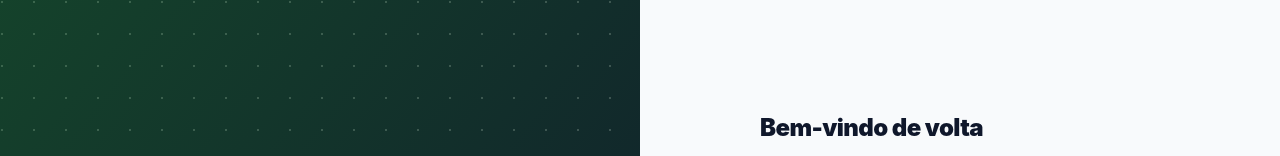
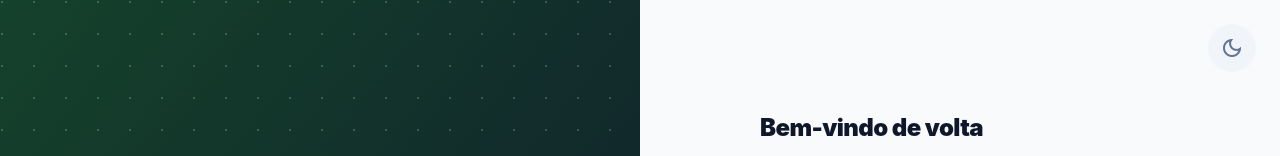
Before and after one commit to Tnunesjoaquim/GerencialHome, a Next.js app: page /login in a window 1280 px wide. Shown: the top 156 px of the page. Built offline with nearby package versions, Linux system fonts and the light colour scheme.

Commit message:
Feat: Add Dark Mode toggle to Login and bypass Chrome password breached warning

```diff
--- a/app/login/actions.ts
+++ b/app/login/actions.ts
@@ -9,7 +9,7 @@ export async function login(formData: FormData) {
 
     const data = {
         email: formData.get('email') as string,
-        password: formData.get('password') as string,
+        password: formData.get('access_key') as string,
     }
 
     const { error } = await supabase.auth.signInWithPassword(data)
@@ -25,8 +25,8 @@ export async function login(formData: FormData) {
 export async function signup(formData: FormData) {
     const supabase = await createClient()
 
-    const password = formData.get('password') as string;
-    const confirmPassword = formData.get('confirm_password') as string;
+    const password = formData.get('access_key') as string;
+    const confirmPassword = formData.get('confirm_access_key') as string;
 
     const avatarFile = formData.get('avatar') as File | null;
 
--- a/app/login/page.tsx
+++ b/app/login/page.tsx
@@ -2,8 +2,9 @@
 
 import { login, signup } from './actions'
 import { motion, AnimatePresence } from 'framer-motion'
-import { Suspense, useState } from 'react'
+import { Suspense, useState, useEffect } from 'react'
 import { useSearchParams } from 'next/navigation'
+import { useTheme } from '@/hooks/useTheme'
 
 function LoginContent() {
     const searchParams = useSearchParams()
@@ -11,6 +12,10 @@ function LoginContent() {
 
     const [isLogin, setIsLogin] = useState(true)
     const [avatarFile, setAvatarFile] = useState<File | null>(null)
+    const { theme, toggleTheme } = useTheme()
+    const [mounted, setMounted] = useState(false)
+
+    useEffect(() => { setMounted(true) }, [])
 
     // For signup, we don't strictly need to upload the file here on the client because
     // we can pass it via FormData to our server action.
@@ -45,6 +50,15 @@ function LoginContent() {
 
             {/* Right Side - Form */}
             <div className="w-full lg:w-1/2 flex items-center justify-center p-8 sm:p-12 relative overflow-y-auto max-h-screen scrollbar-thin">
+                {mounted && (
+                    <button
+                        onClick={toggleTheme}
+                        className="absolute top-6 right-6 p-3 rounded-full bg-slate-100 dark:bg-zinc-800 text-slate-500 dark:text-zinc-400 hover:bg-slate-200 dark:hover:bg-zinc-700 transition-colors z-50 flex items-center justify-center"
+                        title="Alternar Modo Noturno"
+                    >
+                        <span className="material-symbols-outlined">{theme === 'dark' ? 'light_mode' : 'dark_mode'}</span>
+                    </button>
+                )}
                 <div className="w-full max-w-[400px] py-10">
                     {/* Mobile Header */}
                     <div className="lg:hidden flex flex-col items-center mb-10">
@@ -178,7 +192,7 @@ function LoginContent() {
 
                         <div className="flex flex-col gap-2">
                             <div className="flex items-center justify-between ml-1">
-                                <label className="text-xs font-black uppercase tracking-widest text-slate-500" htmlFor="password">
+                                <label className="text-xs font-black uppercase tracking-widest text-slate-500" htmlFor="access_key">
                                     Senha
                                 </label>
                                 {isLogin && (
@@ -187,10 +201,11 @@ function LoginContent() {
                             </div>
                             <input
                                 className="h-14 px-5 rounded-2xl bg-white dark:bg-zinc-900 border border-slate-200 dark:border-zinc-800 focus:border-primary dark:focus:border-primary focus:ring-4 focus:ring-primary/10 outline-none transition-all text-slate-900 dark:text-white shadow-sm font-medium"
-                                id="password"
-                                name="password"
+                                id="access_key"
+                                name="access_key"
                                 type="password"
                                 placeholder="••••••••"
+                                autoComplete="new-password"
                                 required
                             />
                         </div>
@@ -205,16 +220,17 @@ function LoginContent() {
                                     className="flex flex-col gap-2 overflow-hidden"
                                 >
                                     <div className="flex items-center justify-between ml-1">
-                                        <label className="text-xs font-black uppercase tracking-widest text-slate-500 mt-3" htmlFor="confirm_password">
+                                        <label className="text-xs font-black uppercase tracking-widest text-slate-500 mt-3" htmlFor="confirm_access_key">
                                             Confirmar Senha
                                         </label>
                                     </div>
                                     <input
                                         className="h-14 px-5 rounded-2xl bg-white dark:bg-zinc-900 border border-slate-200 dark:border-zinc-800 focus:border-primary dark:focus:border-primary focus:ring-4 focus:ring-primary/10 outline-none transition-all text-slate-900 dark:text-white shadow-sm font-medium"
-                                        id="confirm_password"
-                                        name="confirm_password"
+                                        id="confirm_access_key"
+                                        name="confirm_access_key"
                                         type="password"
                                         placeholder="••••••••"
+                                        autoComplete="new-password"
                                         required={!isLogin}
                                     />
                                 </motion.div>
```
